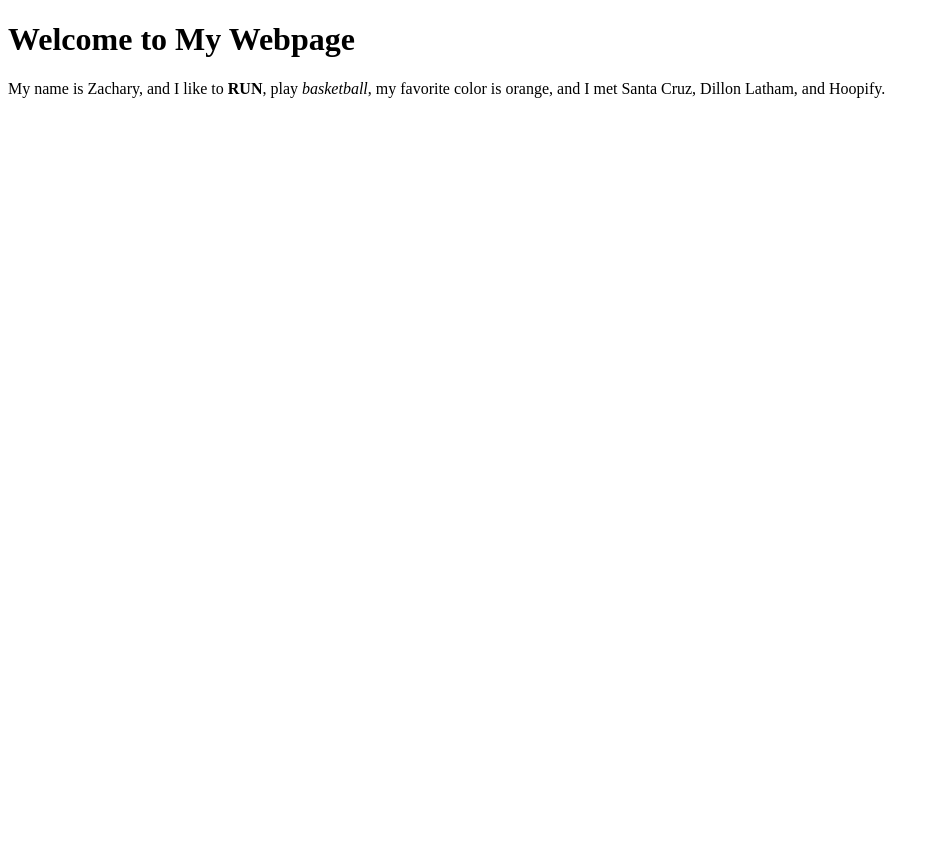
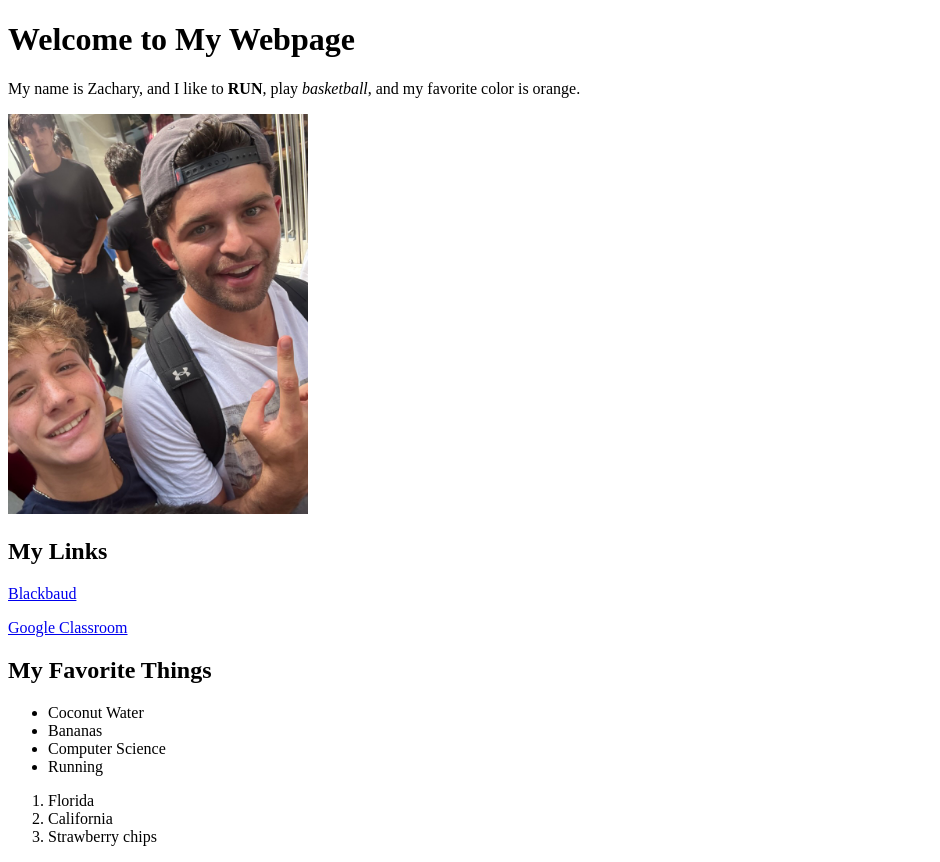
Before and after one commit to zacharyb2028/CS1-Unit1-Activity1, a plain HTML site: page index.html in a window 1280 px wide. Shown: the whole page, without its empty margins (0-940 px from the left). Before the commit the page ends 800 px from the top, so only its background shows below. Drawn offline with Linux system fonts and the light colour scheme.

Commit message:
Finished Activity

```diff
--- a/index.html
+++ b/index.html
@@ -5,8 +5,30 @@
   </head>
 <body>
 <h1>Welcome to My Webpage</h1>
-<p> My name is Zachary, and I like to <strong>RUN</strong>, play <em>basketball</em>, my favorite color is orange, and I met Santa Cruz, Dillon Latham, and Hoopify.</p>
 
+<p> My name is Zachary, and I like to <strong>RUN</strong>, play <em>basketball</em>, and my favorite color is orange.</p>
+
+<img src="H00pify.jpeg" width="300px"</img>
+
+
+<h2>My Links</h2>
+<a href="https://bwl.myschoolapp.com/app/student?svcid=edu#studentmyday/progress"> Blackbaud</a>
+
+<p><a href="https://classroom.google.com/h"> Google Classroom</a></p>
+
+<h2>My Favorite Things</h2>
+<ul>
+  <li>Coconut Water</li>
+  <li>Bananas</li>
+  <li>Computer Science</li>
+  <li>Running</li>
+</ul>
+<ol>
+  <li>Florida</li>
+  <li>California</li>
+  <li>Strawberry chips</li>
+
+</ol>
 </body>
 
 
```
Also changed, not shown: H00pify.jpeg (added).
